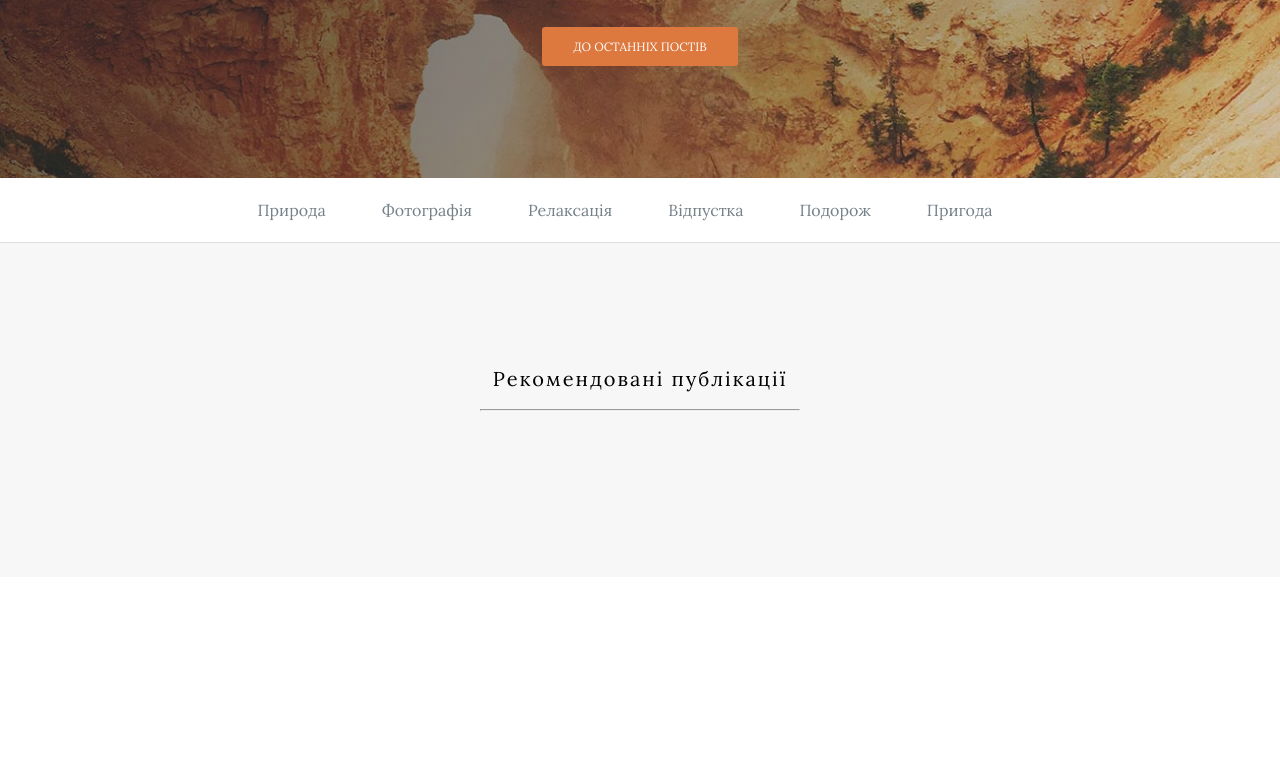
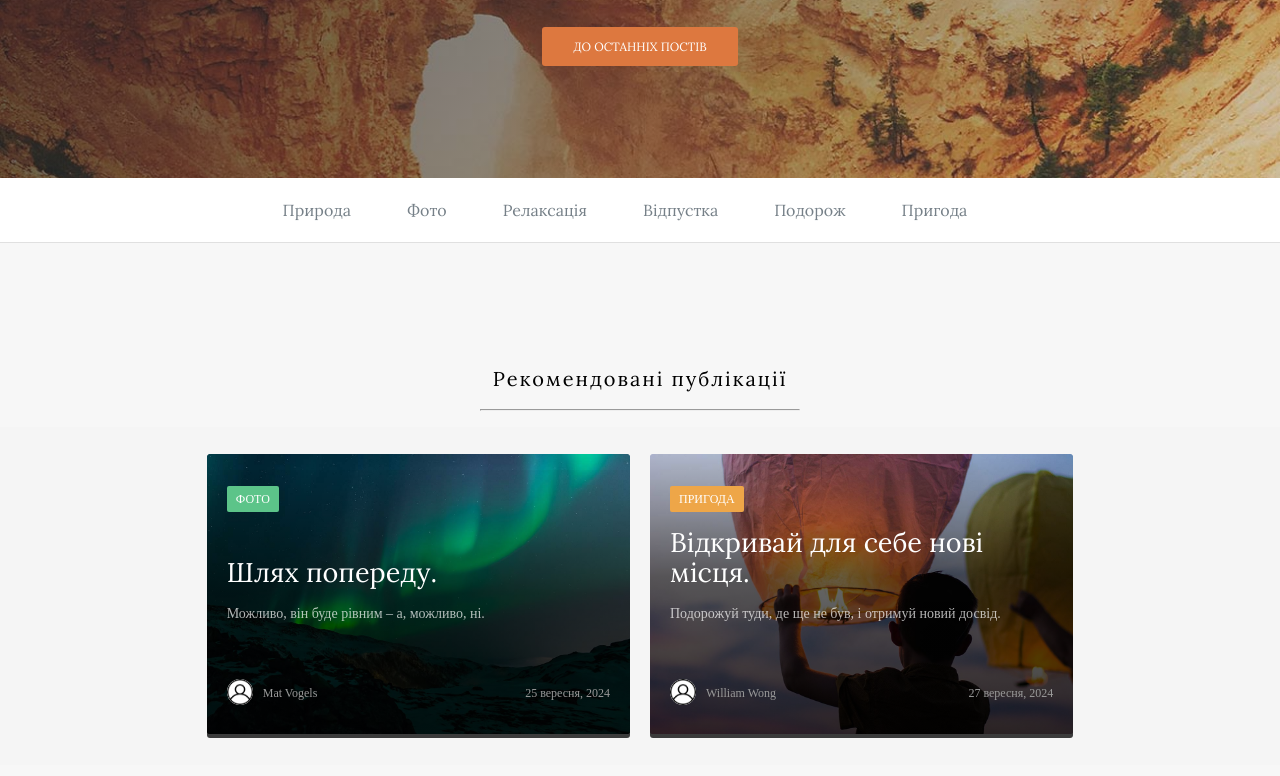
Before and after one commit to zhenyaskubiy/escape_project, a plain HTML site: page home.html in a window 1280 px wide. Shown: the part 322-1098 px from the top of the page. Before the commit the page ends 899 px from the top, so only its background shows below. Drawn offline with Linux system fonts and the light colour scheme.

Commit message:
Додано 2 пости

```diff
--- a/home.html
+++ b/home.html
@@ -28,17 +28,20 @@
             <p class="hero-subheading">
                 Ми подорожуємо світом у пошуках захопливих історій. Приєднуйтесь до нас у цій пригоді!
             </p>
-            <button>ДО ОСТАННІХ ПОСТІВ</button>
+            <a href="#categories-section">
+                <button>ДО ОСТАННІХ ПОСТІВ</button>
+            </a>
+
         </div>
     </div>
-    <div class="category-section">
+    <div class="category-section" id="categories-section">
         <div class="collection-list-wrapper">
             <div class="collection-list">
                 <div class="category-wrapper">
                     <a href="" class="category-link">Природа</a>
                 </div>
                 <div class="category-wrapper">
-                    <a href="" class="category-link">Фотографія</a>
+                    <a href="" class="category-link">Фото</a>
                 </div>
                 <div class="category-wrapper">
                     <a href="" class="category-link">Релаксація</a>
@@ -61,33 +64,48 @@
                 <h2 class="section-title">Рекомендовані публікації</h2>
             </div>
             <hr class="med-divider">
-            <div class="collection-list-wrapper">
-                <div class="collection-list">
-                    <div class="featuredThumbnail">
-                        <div class="featured-wrapper">
+
+            <div class="collection-list-wrapper-1">
+                <div class="collection-list-1">
+                    <div class="featuredthumbnail-1">
+                        <div class="featured-wrapper-1">
                             <div>
-                                <p class="catedory-tag-2">
+                                <p class="category-tag-2-1">Фото</p>
+                                <img src="images/featured-image-1.jpg" alt="" class="featured-image-1">
+                                <div class="featured-text-1">
+                                    <p class="featured-title-1">Шлях попереду.</p>
+                                    <p class="featured-description-1">
+                                        Можливо, він буде рівним – а, можливо, ні.
+                                    </p>
+                                    <div class="featured-details-1">
+                                        <div>
+                                            <img src="images/user.png" alt="" class="author-img-1">
+                                            <p class="author-title-1">Mat Vogels</p>
+                                            <p class="thumbnail-date-1">25 вересня, 2024</p>
+                                        </div>
+                                    </div>
+                                </div>
+                            </div>
+                        </div>
+                    </div>
 
-                                </p>
-                                <img src="" alt="" class="featured-image">
-                            </div>
-                            <div class="featured-text">
-                                <p class="featured-title">
-
-                                </p>
-                                <p class="featured-description">
-
-                                </p>
-                                <div class="featured-details">
-                                    <div>
-                                        <img src="" alt="" class="author-img">
+                    <div class="featuredthumbnail-2">
+                        <div class="featured-wrapper-2">
+                            <div>
+                                <p class="category-tag-2-2">Пригода</p>
+                                <img src="images/featured-image-2.jpg" alt="" class="featured-image-2">
+                                <div class="featured-text-2">
+                                    <p class="featured-title-2">Відкривай для себе нові місця.</p>
+                                    <p class="featured-description-2">
+                                        Подорожуй туди, де ще не був, і отримуй новий досвід.
+                                    </p>
+                                    <div class="featured-details-1">
+                                        <div>
+                                            <img src="images/user.png" alt="" class="author-img-2">
+                                            <p class="author-title-2">William Wong</p>
+                                            <p class="thumbnail-date-2">27 вересня, 2024</p>
+                                        </div>
                                     </div>
-                                    <p class="author-title">
-
-                                    </p>
-                                    <p class="Thumbnail-date">
-
-                                    </p>
                                 </div>
                             </div>
                         </div>
--- a/style.css
+++ b/style.css
@@ -2,6 +2,9 @@
 @import url('https://fonts.googleapis.com/css2?family=Lora:ital,wght@0,400..700;1,400..700&display=swap');
 *{
     box-sizing: border-box;
+}
+html {
+    scroll-behavior: smooth;
 }
 body{
     margin: 0;
@@ -207,3 +210,160 @@ button:hover {
     background-color: #eeeeee;
     list-style-type: lower-alpha;
 }
+
+
+
+.collection-list-wrapper-1 {
+    padding: 20px;
+    background-color: #f5f5f5;
+    display: flex;
+    justify-content: center;
+}
+.collection-list-1 {
+    display: flex;
+    flex-wrap: wrap;
+    gap: 20px;
+    max-width: 1200px;
+    justify-content: space-evenly;
+}
+.featuredthumbnail-1, .featuredthumbnail-2 {
+    padding-top: 7px;
+    padding-bottom: 7px;
+}
+.featured-wrapper-1, .featured-wrapper-2 {
+    position: relative;
+    display: block;
+    overflow: hidden;
+    border-top-left-radius: 3px;
+    border-top-right-radius: 3px;
+    border-bottom-left-radius: 3px;
+    border-bottom-right-radius: 3px;
+    transition-property: transform;
+    transition-duration: 200ms;
+    transition-timing-function: ease;
+}
+.featured-wrapper-1:hover {
+    transform: translate(0px, -5px);
+}
+.featured-wrapper-2:hover {
+    transform: translate(0px, -5px);
+}
+.featured-image-1, .featured-image-2 {
+    position: static;
+    left: 0px;
+    top: 0px;
+    right: 0px;
+    bottom: 0px;
+    height: 280px;
+    margin-top: 0px;
+    margin-bottom: 0px;
+    border-top-left-radius: 3px;
+    border-top-right-radius: 3px;
+    border-bottom-left-radius: 3px;
+    border-bottom-right-radius: 3px;
+    background-position: 50% 50%;
+    background-size: cover;
+  }
+.featured-image-1{
+    background-image: url(images/featured-image-1.jpg);
+}
+.featured-image-2{
+    background-image: url(images/featured-image-2.jpg);
+}
+.featured-wrapper-1:hover .featured-image-1,
+.featured-wrapper-2:hover .featured-image-2 {
+    transform: scale(1.1);
+    transition: transform 0.3s ease;
+}
+.category-tag-2-2, .category-tag-2-1{
+    position: absolute;
+    left: 20px;
+    top: 20px;
+    z-index: 10;
+    padding-top: 7px;
+    padding-right: 9px;
+    padding-bottom: 6px;
+    padding-left: 9px;
+    border-top-left-radius: 2px;
+    border-top-right-radius: 2px;
+    border-bottom-left-radius: 2px;
+    border-bottom-right-radius: 2px;
+    background-color: #5cc489;
+    font-family: Oxygen;
+    color: white;
+    font-size: 12px;
+    line-height: 13px;
+    font-weight: 400;
+    text-transform: uppercase;
+}
+.category-tag-2-2 {
+    background-color: #eea648;
+}
+.featured-text-1, .featured-text-2 {
+    position: absolute;
+    left: 0px;
+    right: 0px;
+    bottom: 0px;
+    padding-top: 60px;
+    padding-right: 20px;
+    padding-bottom: 62px;
+    padding-left: 20px;
+    background-image: linear-gradient(to bottom, rgba(0, 0, 0, 0.03), rgba(0, 0, 0, 0.6) 46%, rgba(0, 0, 0, 0.76));
+  }
+.featured-title-1, .featured-title-2 {
+    display: block;
+    margin-bottom: 0px;
+    padding-right: 20px;
+    color: white;
+    font-size: 27px;
+    line-height: 30px;
+    text-align: left;
+  }
+.featured-description-1, .featured-description-2{
+    padding-right: 44px;
+    margin-bottom: 50px;
+    font-family: Oxygen;
+    color: rgba(255, 255, 255, 0.7);
+    font-size: 14px;
+    line-height: 25px;
+    text-align: left;
+}
+.featured-details-1, .featured-details-2{
+    position: absolute;
+    left: 0px;
+    right: 0px;
+    bottom: 0px;
+    padding-top: 10px;
+    padding-right: 20px;
+    padding-bottom: 15px;
+    padding-left: 20px;
+}
+.author-img-1, .author-img-2{
+    right: 10px;
+    bottom: 10px;
+    width: 26px;
+    margin-top: 15px;
+    margin-right: 10px;
+    margin-bottom: 0px;
+    float: left;
+    border-top-left-radius: 60px;
+    border-top-right-radius: 60px;
+    border-bottom-left-radius: 60px;
+    border-bottom-right-radius: 60px;
+    background-color: white;
+}
+.author-title-1, .author-title-2 {
+    float: left;
+    font-family: Oxygen;
+    color: #999;
+    font-size: 12px;
+    line-height: 35px;
+}
+.thumbnail-date-1, .thumbnail-date-2 {
+    display: inline-block;
+    float: right;
+    font-family: Oxygen;
+    color: #999;
+    font-size: 12px;
+    line-height: 35px;
+}
```
Also changed, not shown: images/featured-image-1.jpg (added), images/featured-image-2.jpg (added), images/user.png (added).
